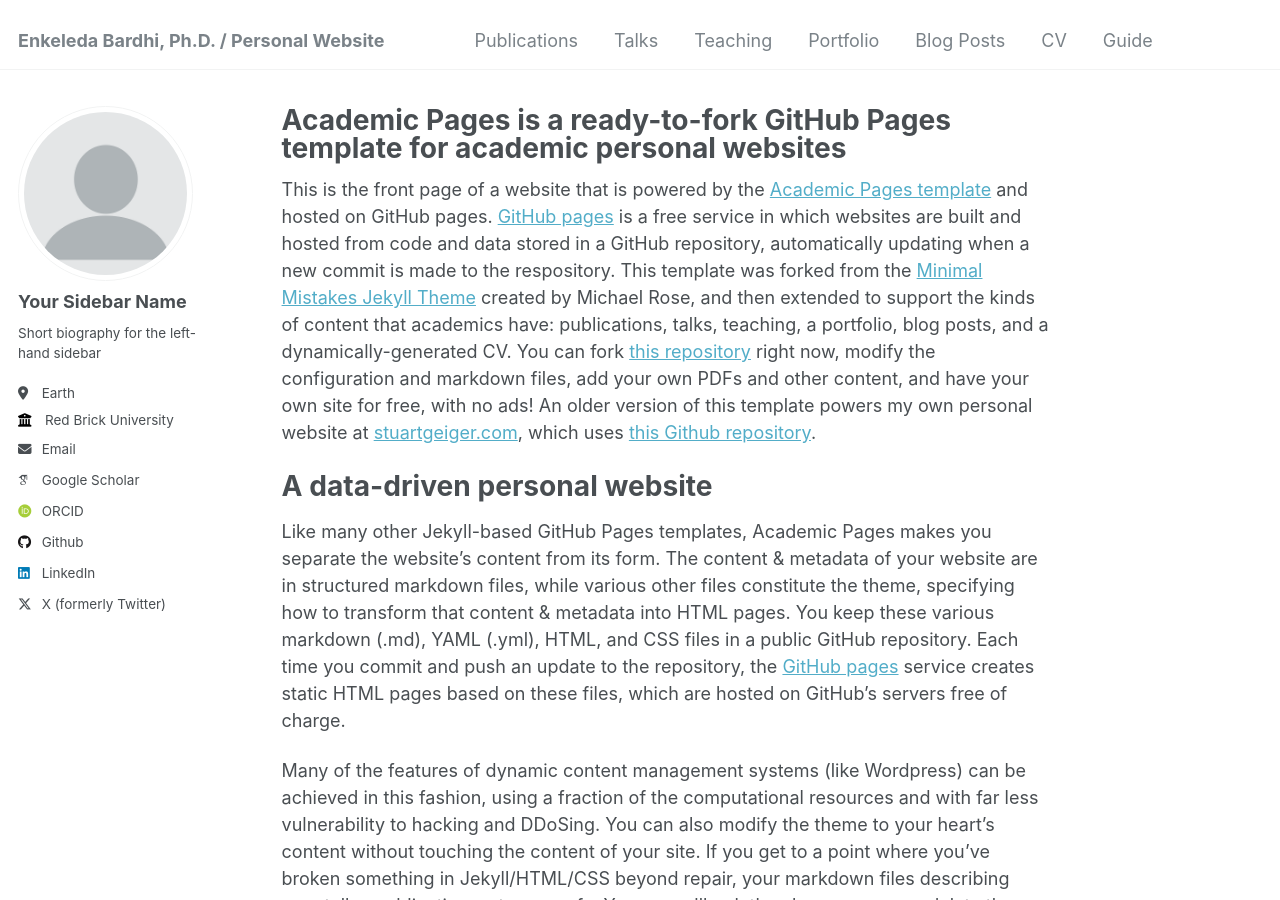
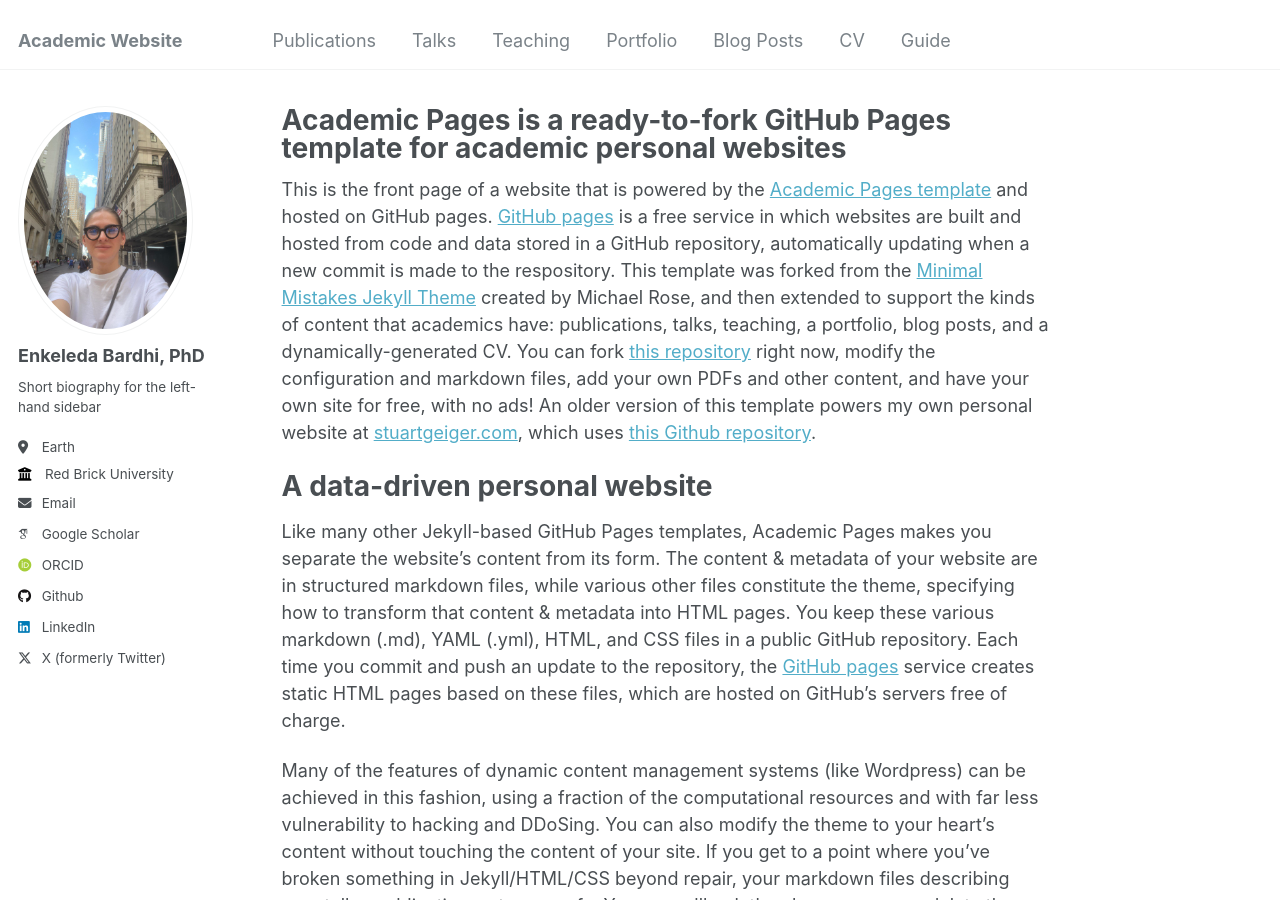
Before and after one commit to bardhienkeleda/bardhi-enkeleda, a Jekyll site: the page built from _pages/about.md, in a window 1280 px wide and 900 px high. Built offline with Jekyll 4.4.1, drawn with Linux system fonts in a browser that asks for light colours; some web fonts are replaced.

Commit message:
readme update

```diff
--- a/_config.yml
+++ b/_config.yml
@@ -8,7 +8,7 @@
 
 # Basic Site Settings
 locale                   : "en-US"
-title                    : "Enkeleda Bardhi, Ph.D. / Personal Website"
+title                    : "Academic Website"
 title_separator          : "-"
 name                     : &name "Enkeleda Bardhi"
 description              : &description "personal description"
@@ -21,8 +21,8 @@ repository               : "academicpages/academicpages.github.io"
 #               Additional customization can be done by editing /_includes/author-profile.html
 author:
   # Biographic information
-  avatar           : "profile.png"
-  name             : "Your Sidebar Name"
+  avatar           : "profile.jpg"
+  name             : "Enkeleda Bardhi, PhD"
   pronouns         : # example: "she/her"
   bio              : "Short biography for the left-hand sidebar"
   location         : "Earth"
```
Also changed, not shown: images/profile.jpg (added).
